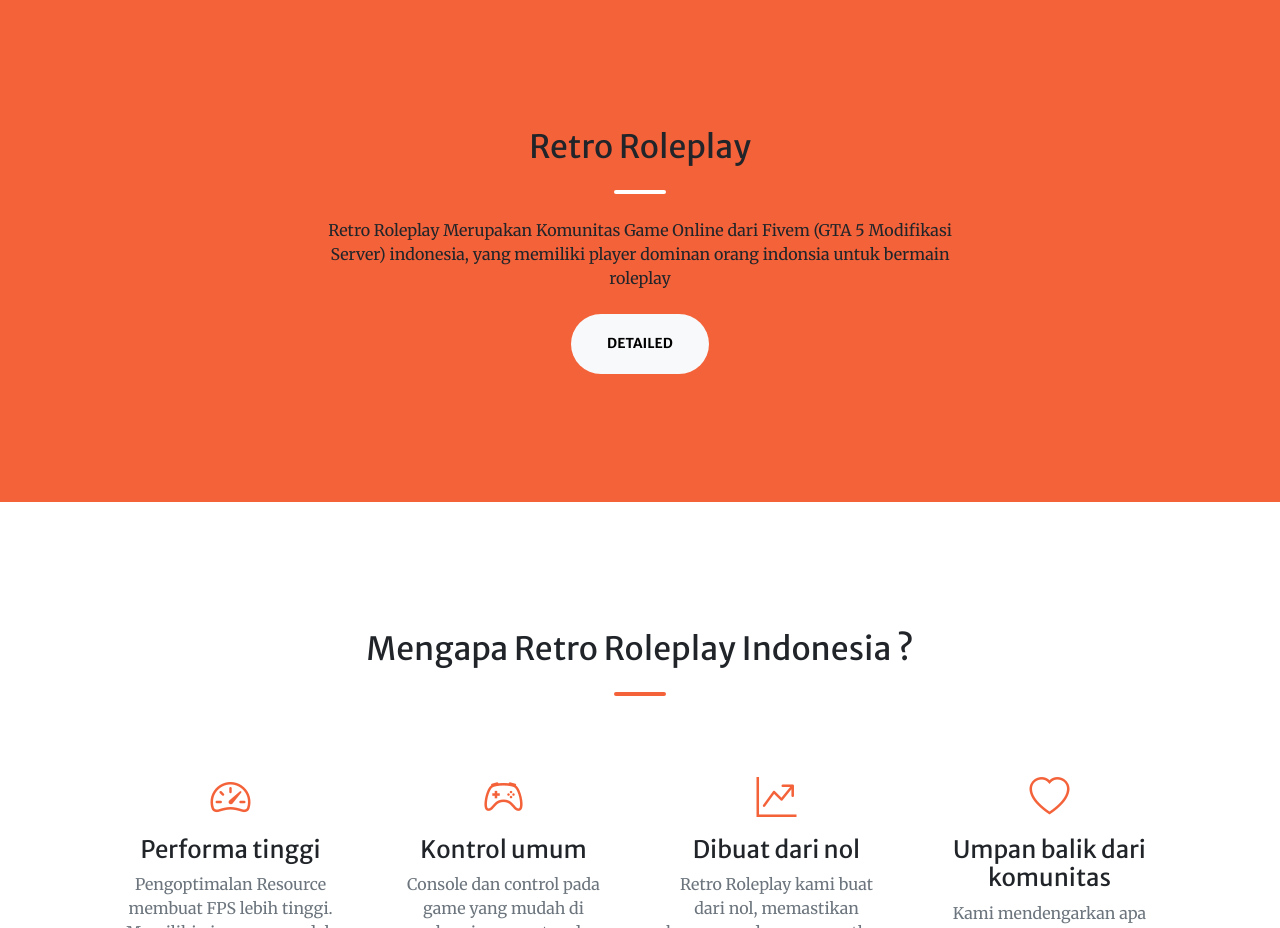
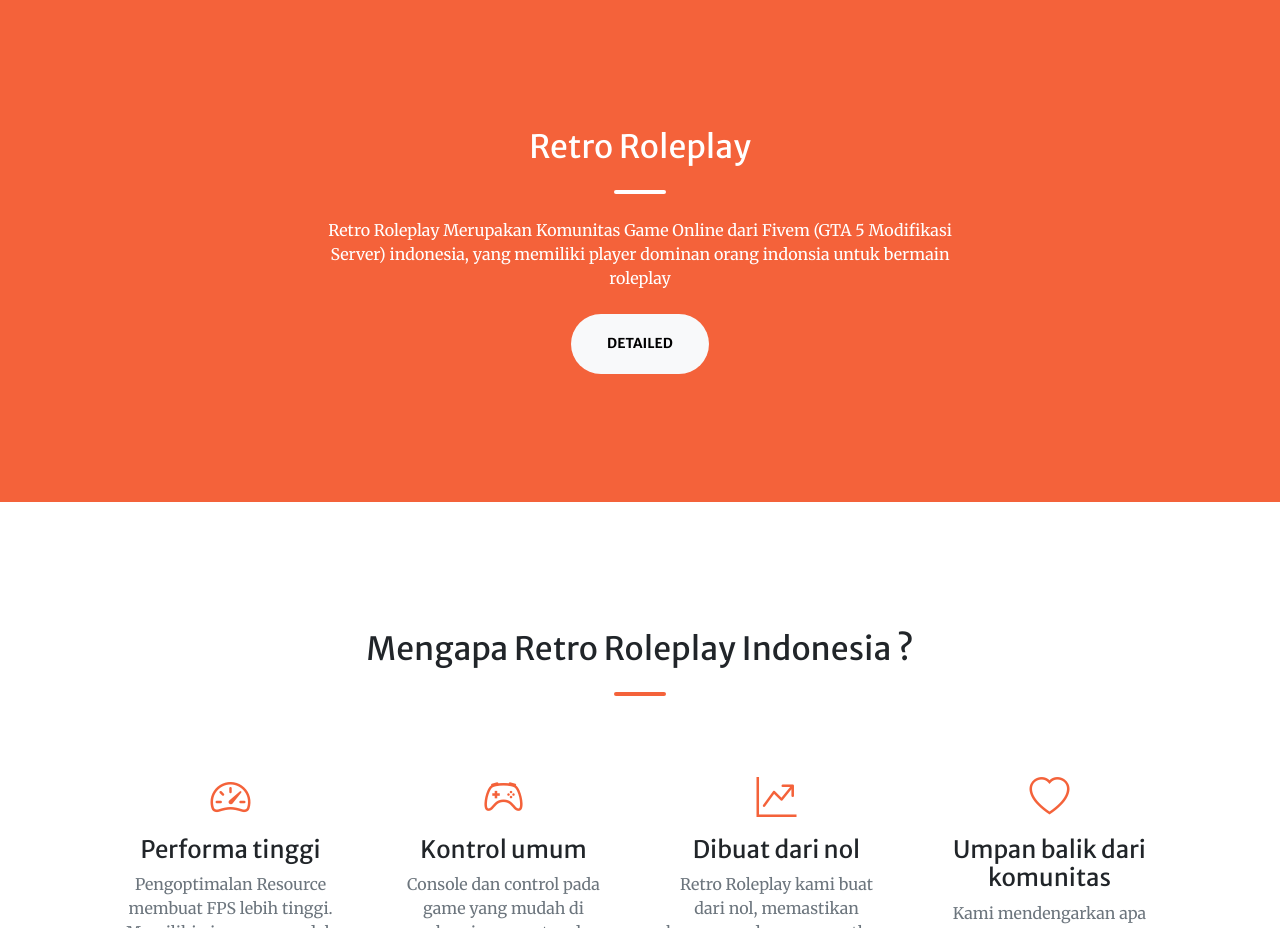
Before and after one commit to bioib/retrx, a plain HTML site: page index.html in a window 1280 px wide. Shown: the part 800-1728 px from the top of the page. Drawn offline with nearby package versions, Linux system fonts and the light colour scheme; some packages are replaced by stand-ins of ours; a script that the page names is missing.

Commit message:
changes font color in #about

```diff
--- a/index.html
+++ b/index.html
@@ -110,9 +110,9 @@
       <div class="container px-4 px-lg-5">
         <div class="row gx-4 gx-lg-5 justify-content-center">
           <div class="col-lg-8 text-center">
-            <h2 class="text-gray-900 mt-0">Retro Roleplay</h2>
+            <h2 class="text-white mt-0">Retro Roleplay</h2>
             <hr class="divider divider-light" />
-            <p class="text-gray-100 mb-4">
+            <p class="text-white mb-4">
               Retro Roleplay Merupakan Komunitas Game Online dari Fivem (GTA 5
               Modifikasi Server) indonesia, yang memiliki player dominan orang
               indonsia untuk bermain roleplay
```
